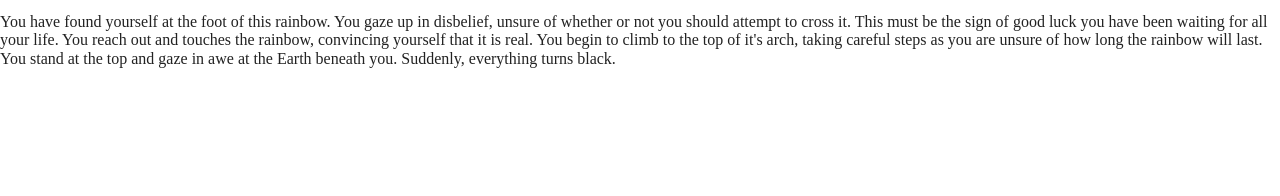
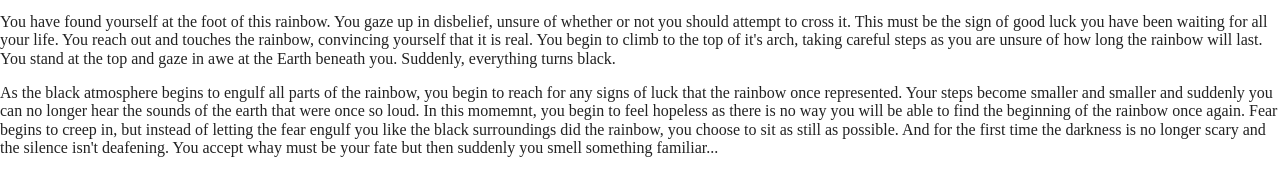
Before and after one commit to abbyschefer/exquisitecorpse, a website built with Parcel: page index.html in a window 1280 px wide. Shown: the part 138-334 px from the top of the page. Built offline with nearby package versions, Linux system fonts and the light colour scheme.

Commit message:
Skyler Paragraph

```diff
--- a/index.html
+++ b/index.html
@@ -47,7 +47,11 @@
   </section>
   <section>
     <p>
-      <!--Skyler's Section<!-->
+      As the black atmosphere begins to engulf all parts of the rainbow, you begin to reach for any signs of luck
+      that the rainbow once represented. Your steps become smaller and smaller and suddenly you can no longer hear the sounds of the earth that were once
+      so loud. In this momemnt, you begin to feel hopeless as there is no way you will be able to find the beginning of the rainbow once again. Fear begins to creep in,
+      but instead of letting the fear engulf you like the black surroundings did the rainbow, you choose to sit as still as possible. And for the first time the darkness is no longer scary
+      and the silence isn't deafening. You accept whay must be your fate but then suddenly you smell something familiar...
     </p>
   </section>
   <section>
```
